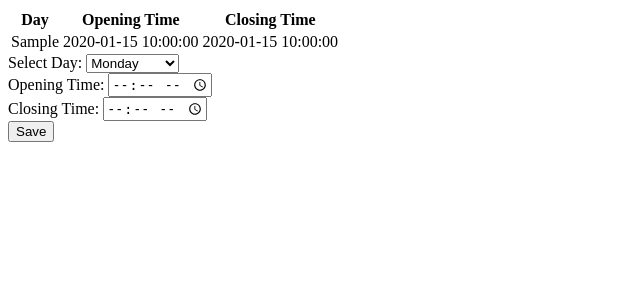
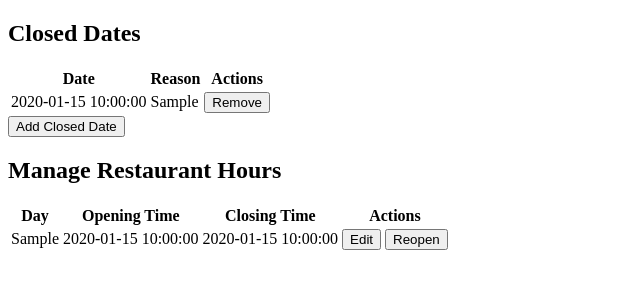
Before and after one commit to VithurshanV2/restaurant-management-system, a PHP site: page /manage-time-front.php in a window 1280 px wide. Shown: the top 300 px of the page, without its empty margins (0-640 px from the left). Run offline with PHP 8.4, Linux system fonts and the light colour scheme; tables that the repository leaves empty or names only in its code hold one stand-in row (values such as "Sample post").

Commit message:
Added new functionalities for the manage schedules page

```diff
--- a/public/manage-schedules/manage-time-front.php
+++ b/public/manage-schedules/manage-time-front.php
@@ -2,14 +2,18 @@
 session_start();
 require "../../config/db-connection.php";
 
-$stmt = $conn->prepare("SELECT days_in_week, opening_time, closing_time FROM restaurant_hours ORDER BY FIELD(days_in_week, 'Monday', 'Tuesday', 'Wednesday', 'Thursday', 'Friday', 'Saturday', 'Sunday')");
+$stmt = $conn->prepare("SELECT days_in_week, opening_time, closing_time, is_closed FROM restaurant_hours ORDER BY FIELD(days_in_week, 'Monday', 'Tuesday', 'Wednesday', 'Thursday', 'Friday', 'Saturday', 'Sunday')");
 $stmt->execute();
-$result = $stmt->get_result();
+$schedule = $stmt->get_result();
 
-$success_message = isset($_SESSION["success_message"]) ? $_SESSION["success_message"] : '';
-$errors = isset($_SESSION["errors"]) ? $_SESSION["errors"] : [];
-$form_data = isset($_SESSION["form_data"]) ? $_SESSION["form_data"] : [];
-unset($_SESSION["errors"], $_SESSION["form_data"]);
+$stmt = $conn->prepare("SELECT id, closed_date, reason FROM closed_dates ORDER BY closed_date ASC");
+$stmt->execute();
+$closed_dates = $stmt->get_result();
+
+$success_message = $_SESSION["success_message"] ?? null;
+$errors = $_SESSION["errors"] ?? [];
+$form_data = $_SESSION["form_data"] ?? [];
+unset($_SESSION["success_message"], $_SESSION["errors"], $_SESSION["form_data"]);
 ?>
 
 <!DOCTYPE html>
@@ -18,79 +22,138 @@ unset($_SESSION["errors"], $_SESSION["form_data"]);
 <head>
     <meta charset="UTF-8">
     <meta name="viewport" content="width=device-width, initial-scale=1.0">
-    <title>Manage Schedules</title>
+    <title>Manage Restaurant Hours</title>
 </head>
 
 <body>
     <div>
+        <h2>Closed Dates</h2>
         <table>
-            <thead>
+            <tr>
+                <th>Date</th>
+                <th>Reason</th>
+                <th>Actions</th>
+            </tr>
+            <?php while ($row = $closed_dates->fetch_assoc()): ?>
                 <tr>
-                    <th>Day</th>
-                    <th>Opening Time</th>
-                    <th>Closing Time</th>
+                    <td><?php echo htmlspecialchars($row["closed_date"]); ?></td>
+                    <td><?php echo htmlspecialchars($row["reason"]); ?></td>
+                    <td>
+                        <form action="manage-time-back.php" method="post" style="display: inline;">
+                            <input type="hidden" name="remove_closed_date_id" value="<?php echo $row['id']; ?>">
+                            <button type="submit" name="remove_closed_date" onclick="return confirm('Are you sure you want to remove this closed date?')">Remove</button>
+                        </form>
+                    </td>
                 </tr>
-            </thead>
-            <tbody>
-                <?php while ($row = $result->fetch_assoc()) : ?>
-                    <tr>
-                        <td><?php echo htmlspecialchars($row['days_in_week']); ?></td>
-                        <td><?php echo htmlspecialchars($row['opening_time']); ?></td>
-                        <td><?php echo htmlspecialchars($row['closing_time']); ?></td>
-                    </tr>
-                <?php endwhile; ?>
-            </tbody>
+            <?php endwhile; ?>
         </table>
+    </div>
 
+    <div>
+        <button onclick="showAddClosedDate()">Add Closed Date</button>
     </div>
-    <div>
+    <div id="add_closed_date" style="display: none;">
+        <h2>Add Closed Date</h2>
         <form action="manage-time-back.php" method="post">
             <div>
-                <label for="day">Select Day:</label>
-                <select name="days_in_week" id="days_in_week">
-                    <option value="Monday" <?php echo isset($form_data['days_in_week']) && $form_data['days_in_week'] == 'Monday' ? 'selected' : ''; ?>>Monday</option>
-                    <option value="Tuesday" <?php echo isset($form_data['days_in_week']) && $form_data['days_in_week'] == 'Tuesday' ? 'selected' : ''; ?>>Tuesday</option>
-                    <option value="Wednesday" <?php echo isset($form_data['days_in_week']) && $form_data['days_in_week'] == 'Wednesday' ? 'selected' : ''; ?>>Wednesday</option>
-                    <option value="Thursday" <?php echo isset($form_data['days_in_week']) && $form_data['days_in_week'] == 'Thursday' ? 'selected' : ''; ?>>Thursday</option>
-                    <option value="Friday" <?php echo isset($form_data['days_in_week']) && $form_data['days_in_week'] == 'Friday' ? 'selected' : ''; ?>>Friday</option>
-                    <option value="Saturday" <?php echo isset($form_data['days_in_week']) && $form_data['days_in_week'] == 'Saturday' ? 'selected' : ''; ?>>Saturday</option>
-                    <option value="Sunday" <?php echo isset($form_data['days_in_week']) && $form_data['days_in_week'] == 'Sunday' ? 'selected' : ''; ?>>Sunday</option>
-                </select>
-                <?php if (isset($errors["day_error"])): ?>
-                    <span class="error-message"><?php echo $errors["day_error"]; ?></span>
-                <?php endif; ?>
+                <label for="date">Closed Date:</label>
+                <input type="date" id="date" name="date" required>
             </div>
             <div>
+                <label for="reason">Reason (optional):</label>
+                <input type="text" id="reason" name="reason">
+            </div>
+            <button type="submit" name="add_closed_date">Add Closed Date</button>
+            <button type="button" onclick="cancelChanges()">Cancel</button>
+        </form>
+    </div>
+
+    <h2>Manage Restaurant Hours</h2>
+    <div>
+        <table>
+            <tr>
+                <th>Day</th>
+                <th>Opening Time</th>
+                <th>Closing Time</th>
+                <th>Actions</th>
+            </tr>
+            <?php while ($row = $schedule->fetch_assoc()): ?>
+                <tr>
+                    <td><?php echo htmlspecialchars($row["days_in_week"]); ?></td>
+                    <td><?php echo htmlspecialchars($row["opening_time"]); ?></td>
+                    <td><?php echo htmlspecialchars($row["closing_time"]); ?></td>
+                    <td>
+                        <button onclick="editSchedule('<?php echo $row['days_in_week']; ?>', '<?php echo $row['opening_time']; ?>', '<?php echo $row['closing_time']; ?>')">Edit</button>
+                        <?php if ($row["is_closed"] == 1): ?>
+                            <form action="manage-time-back.php" method="post" style="display: inline;">
+                                <input type="hidden" name="toggle_close_day" value="1">
+                                <input type="hidden" name="day" value="<?php echo $row['days_in_week']; ?>">
+                                <input type="hidden" name="status" value="0">
+                                <button type="submit" onclick="return confirm('Are you sure you want to reopen this day?')">Reopen</button>
+                            </form>
+                        <?php else: ?>
+                            <form action="manage-time-back.php" method="post" style="display: inline;">
+                                <input type="hidden" name="toggle_close_day" value="1">
+                                <input type="hidden" name="day" value="<?php echo $row['days_in_week']; ?>">
+                                <input type="hidden" name="status" value="1">
+                                <button type="submit" onclick="return confirm('Are you sure you want to close this day?')">Close Day</button>
+                            </form>
+                        <?php endif; ?>
+                    </td>
+                </tr>
+            <?php endwhile; ?>
+        </table>
+    </div>
+
+    <div id="update_schedule" style="display: none;">
+        <h2>Update Schedule</h2>
+        <form action="manage-time-back.php" method="post">
+            <input type="hidden" name="edit_day" id="edit_day">
+            <div>
                 <label for="opening_time">Opening Time:</label>
-                <input type="time" name="opening_time" value="<?php echo isset($form_data['opening_time']) ? htmlspecialchars($form_data['opening_time']) : ''; ?>" required>
-                <?php if (isset($errors["opening_time_error"])): ?>
-                    <span class="error-message"><?php echo $errors["opening_time_error"]; ?></span>
-                <?php endif; ?>
+                <input type="time" id="opening_time" name="opening_time" required>
             </div>
-
             <div>
                 <label for="closing_time">Closing Time:</label>
-                <input type="time" name="closing_time" value="<?php echo isset($form_data['closing_time']) ? htmlspecialchars($form_data['closing_time']) : ''; ?>" required>
-                <?php if (isset($errors["closing_time_error"])): ?>
-                    <span class="error-message"><?php echo $errors["closing_time_error"]; ?></span>
-                <?php endif; ?>
-                <?php if (isset($errors["time_error"])): ?>
-                    <span class="error-message"><?php echo $errors["time_error"]; ?></span>
-                <?php endif; ?>
+                <input type="time" id="closing_time" name="closing_time" required>
             </div>
-            <button type="submit">Save</button>
+            <button type="submit" name="update_schedule">Update Schedule</button>
+            <button type="button" onclick="cancelChanges()">Cancel</button>
         </form>
-        <?php if ($success_message): ?>
+    </div>
+
+    <?php if ($success_message): ?>
+        <div class="success-message">
             <p><?php echo htmlspecialchars($success_message); ?></p>
-            <?php unset($_SESSION["success_message"]); ?>
-        <?php endif; ?>
-        <?php if (isset($errors["update_error"])): ?>
-            <p><?php echo $errors["update_error"]; ?></p>
-        <?php endif; ?>
-        <?php if (isset($errors["insert_error"])): ?>
-            <p class="error-message"><?php echo $errors["insert_error"]; ?></p>
-        <?php endif; ?>
-    </div>
+        </div>
+        <?php unset($_SESSION["success_message"]); ?>
+    <?php endif; ?>
+
+    <?php if (!empty($errors)): ?>
+        <div class="error-messages">
+            <?php foreach ($errors as $error): ?>
+                <p class="error-message"><?php echo htmlspecialchars($error); ?></p>
+            <?php endforeach; ?>
+        </div>
+    <?php endif; ?>
+
+    <script>
+        function editSchedule(day, openingTime, closingTime) {
+            document.getElementById("edit_day").value = day;
+            document.getElementById("opening_time").value = openingTime;
+            document.getElementById("closing_time").value = closingTime;
+            document.getElementById("update_schedule").style.display = "block";
+        }
+
+        function showAddClosedDate() {
+            document.getElementById("add_closed_date").style.display = "block";
+        }
+
+
+        function cancelChanges() {
+            document.getElementById("update_schedule").style.display = "none";
+        }
+    </script>
 </body>
 
 </html>
```
Also changed, not shown: public/manage-schedules/manage-time-back.php (+91 -25 lines).
